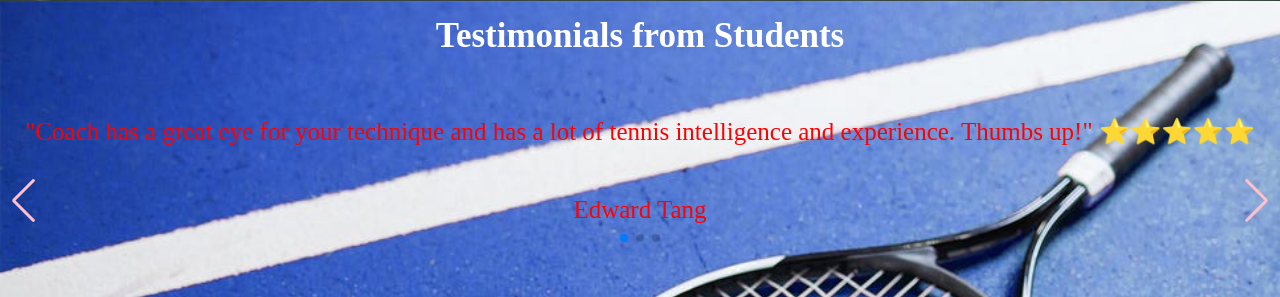
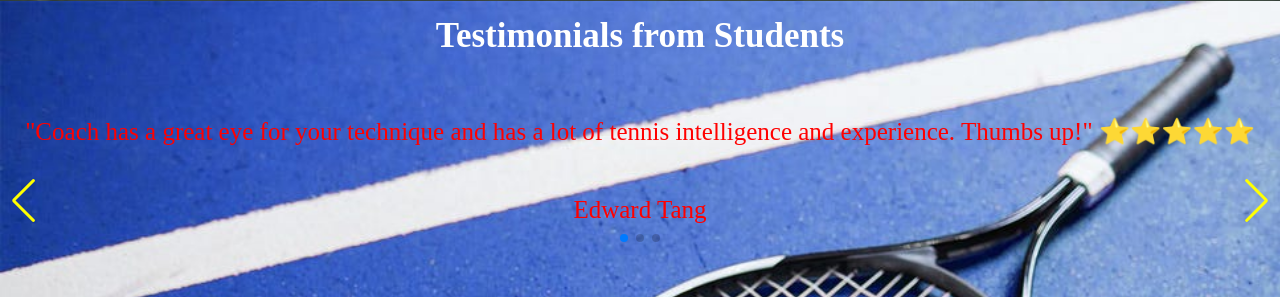
Before and after one commit to aarushgupta1/aarushgupta1.github.io, a PHP site: page /about.html in a window 1280 px wide. Shown: the part 1131-1428 px from the top of the page. Run offline with PHP 8.4, Linux system fonts and the light colour scheme.

Commit message:
Update about.css

```diff
--- a/about.css
+++ b/about.css
@@ -74,7 +74,7 @@ iframe {
 .nav-btn::after,
 .nav-btn::before {
     font-size: 20px;
-    color: pink;
+    color: yellow;
     }
 .qualifications {
     display: inline-block;
@@ -471,7 +471,7 @@ iframe {
 .nav-btn::after,
 .nav-btn::before {
     font-size: 20px;
-    color: pink;
+    color: yellow;
     }
 .contact {
     padding-left: 30px;
```
